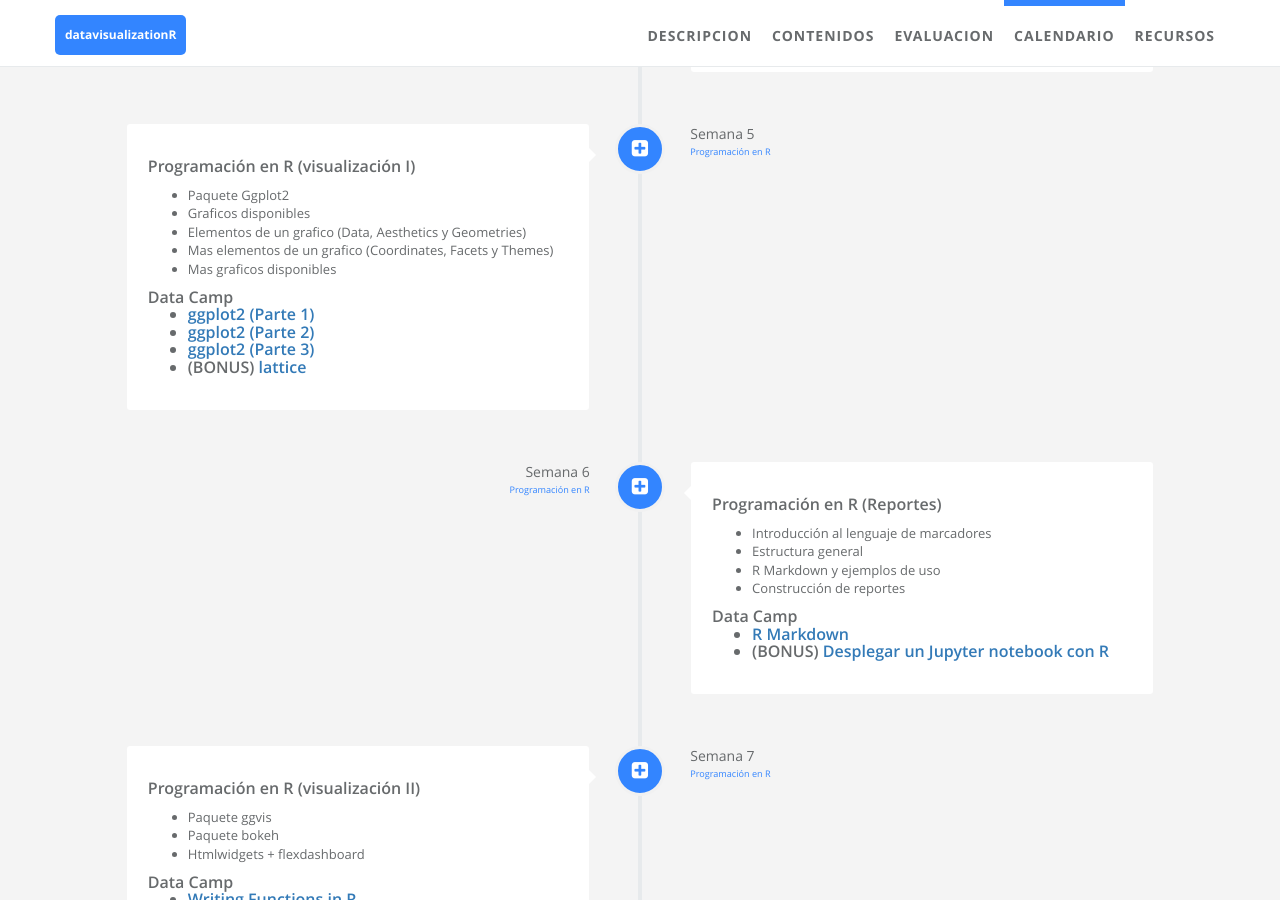
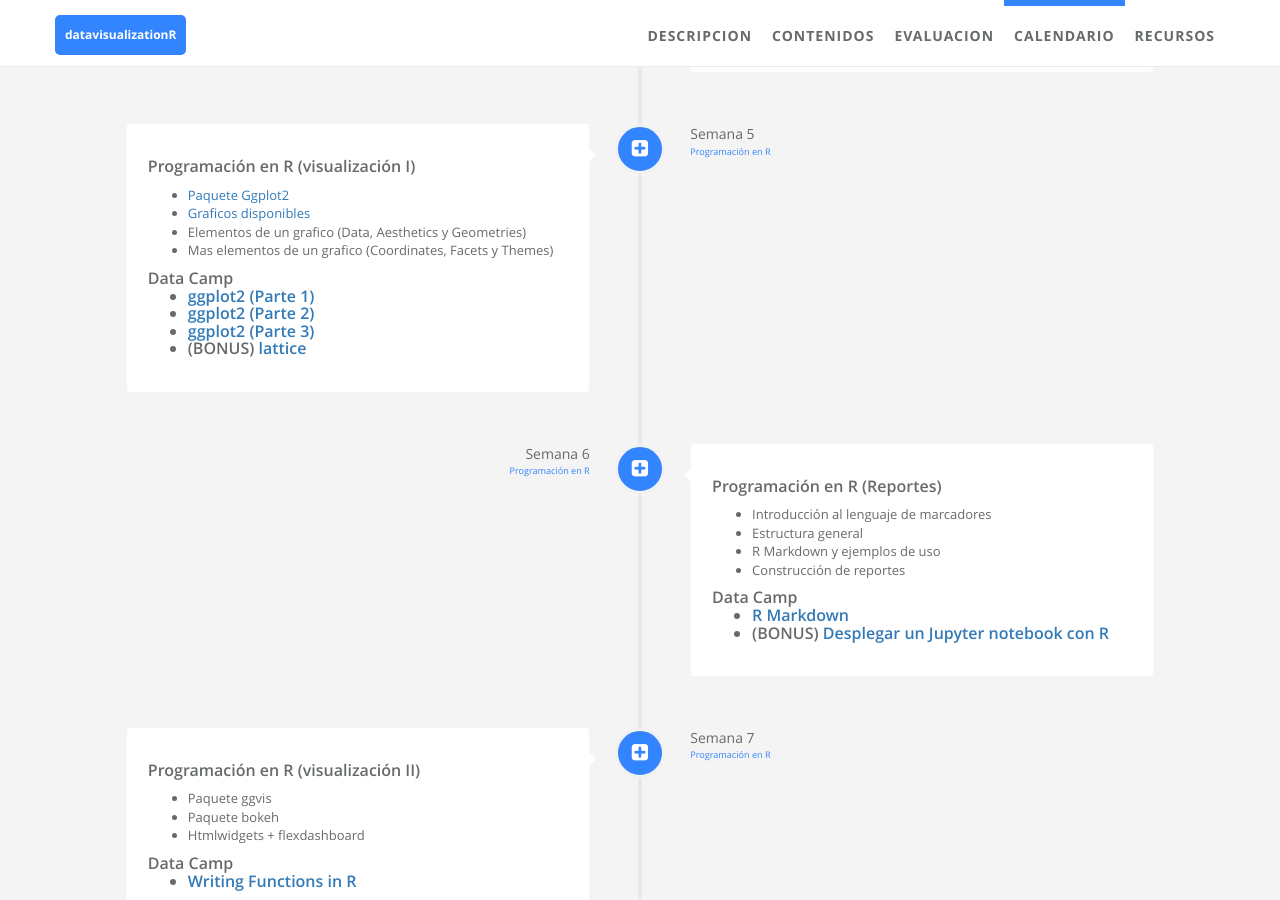
Before and after one commit to JoraJora/datavisualizationR, a Jekyll site: the page built from index.html, in a window 1280 px wide and 900 px high, scrolled down 3430 px. Built offline with Jekyll 4.4.1, drawn with Linux system fonts in a browser that asks for light colours.

Commit message:
Actualización clase 08/09/2017

```diff
--- a/_data/index/careers.yml
+++ b/_data/index/careers.yml
@@ -106,11 +106,10 @@
   desc:
     detail: <h3> Programación en R (visualización I) </h3>
             <ul>
-              <li> Paquete Ggplot2
-              <li> Graficos disponibles
+              <li> <a href = "https://es.slideshare.net/izahn/rgraphics-12040991"> Paquete Ggplot2  </a>
+              <li> <a href = "http://www.r-graph-gallery.com/portfolio/ggplot2-package/"> Graficos disponibles </a>
               <li> Elementos de un grafico (Data, Aesthetics y Geometries)
               <li> Mas elementos de un grafico (Coordinates, Facets y Themes)
-              <li> Mas graficos disponibles
             </ul>
             <h3> Data Camp
             <ul>
```
